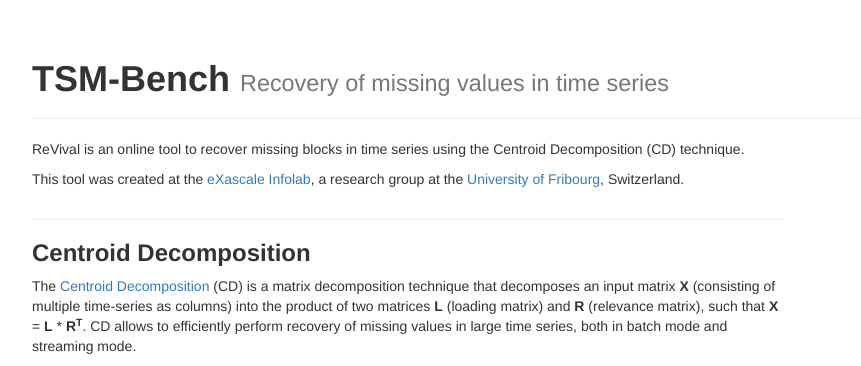
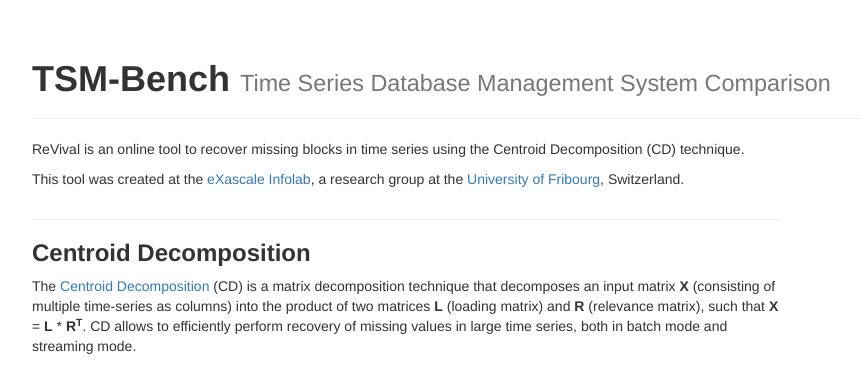
Before and after one commit to eXascaleInfolab/seer, a Django app: page / in a window 1280 px wide. Shown: the part 51-417 px from the top of the page, without its empty margins (68-929 px from the left). Run offline with Django 4.2, Linux system fonts and the light colour scheme; some libraries are stand-ins or nearby versions.

Commit message:
Initial commit

```diff
--- a/templates/index.html
+++ b/templates/index.html
@@ -8,7 +8,7 @@
             <div class="col-md-12">
                 <div class="page-header">
                     <h1><strong>TSM-Bench</strong>
-                        <small>Recovery of missing values in time series</small>
+                        <small>Time Series Database Management System Comparison</small>
                     </h1>
                 </div>
                 <p>
```
